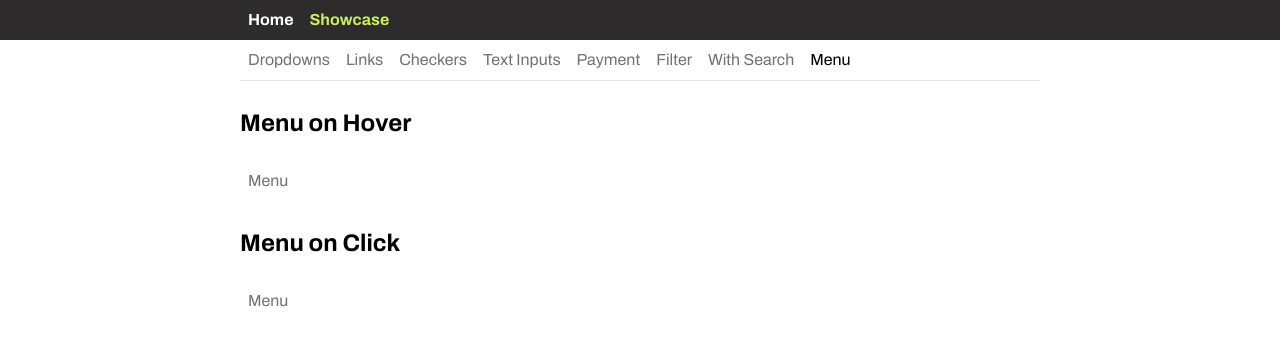
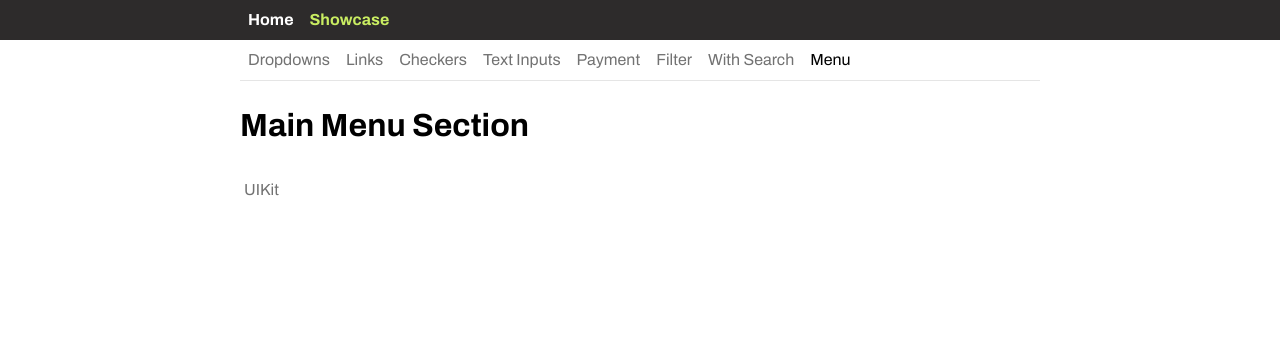
Before and after one commit to kamrade/auto-catalogue, a SvelteKit app: page /showcase/menu in a window 1280 px wide. Shown: the top 346 px of the page. Built offline with nearby package versions, Linux system fonts and the light colour scheme.

Commit message:
MainMenu Section

```diff
--- /dev/null
+++ b/src/lib/components/Menu/MainMenuSection.svelte
@@ -0,0 +1,120 @@
+<script lang="ts">
+  import { Menu, Link } from '$lib';
+
+  export let label = 'Menu Item';
+
+  let menuWrapperElementHover: HTMLParagraphElement;
+  let isHoverMenuVisible = false;
+  let menuHoverElement: HTMLDivElement;
+  let menu: HTMLDivElement;
+  let contentHeight = 0;
+
+  $: contentHeight = menu?.getBoundingClientRect().height || 0;
+
+  const showHoverMenu = () => (isHoverMenuVisible = true);
+  const hideHoverMenu = () => (isHoverMenuVisible = false);
+
+  const mouseEnterHandler = () => {
+    if (!isHoverMenuVisible) {
+      showHoverMenu();
+    }
+  };
+
+  const mouseLeaveHoverHandler = (e: MouseEvent) => {
+    let contains = menuHoverElement?.contains(e.relatedTarget as Node);
+    let equal = menuHoverElement === e.relatedTarget;
+    if (!contains && !equal) {
+      hideHoverMenu();
+    }
+  };
+</script>
+
+<div class="my-6">
+  <p
+    class={`dropdown-toggler ${isHoverMenuVisible ? 'dropdown-toggler-hover' : ''}`}
+    bind:this={menuWrapperElementHover}
+    on:mouseleave={mouseLeaveHoverHandler}
+  >
+    <!-- svelte-ignore a11y-no-static-element-interactions -->
+    <span on:mouseenter={mouseEnterHandler} class="dropdown-toggler-text"> {label} </span>
+    <Menu
+      bind:menuElement={menuHoverElement}
+      appearanceOnHover={true}
+      isVisible={isHoverMenuVisible}
+      hideMenu={hideHoverMenu}
+      parentElement={menuWrapperElementHover}
+      width={600}
+      {contentHeight}
+    >
+      <div class="menu" bind:this={menu}>
+        <div class="menu-column">
+          <h3 class="sub-title">UIKit</h3>
+          <div class="mb-2"><Link href="/showcase/dropdowns">Dropdowns</Link></div>
+          <div class="mb-2"><Link href="/showcase/links">Links</Link></div>
+          <div class="mb-2"><Link href="/showcase/checkers">Checkers</Link></div>
+          <div class="mb-2"><Link href="/showcase/text-inputs">Text Inputs</Link></div>
+          <div class="mb-2"><Link href="/showcase/payment-form">Payment</Link></div>
+          <div class="mb-2"><Link href="/showcase/filter-select">Filter</Link></div>
+          <div class="mb-2"><Link href="/showcase/dropdown-with-search">With Search</Link></div>
+          <div class="mb-2"><Link href="/showcase/menu">Menu</Link></div>
+
+        </div>
+        <div class="menu-column">
+          <h3 class="sub-title">Pages</h3>
+          <div class="mb-2"><Link href="/showcase/payment-form">Payment</Link></div>
+          <div class="mb-2"><Link href="/showcase/filter-select">Filter</Link></div>
+          <div class="mb-2"><Link href="/showcase/dropdown-with-search">With Search</Link></div>
+          <div class="mb-2"><Link href="/showcase/menu">Menu</Link></div>
+        </div>
+      </div>
+    </Menu>
+  </p>
+</div>
+
+<style lang="scss">
+  .dropdown-toggler {
+    color: var(--text-color-secondary);
+    transition: color 0.3s ease-in-out;
+    cursor: pointer;
+    padding: 0;
+    margin: 0;
+    display: inline-flex;
+    transition: all 0.3s ease-in-out;
+
+    &:hover {
+      color: var(--text-color-base);
+    }
+
+    &.dropdown-toggler-hover {
+      color: var(--text-color-base);
+    }
+
+    .dropdown-toggler-text {
+      padding: 0.25rem;
+    }
+  }
+
+  .sub-title {
+    padding: 0;
+    margin: 0 0 0.5rem 0;
+    font-size: 14px;
+    line-height: 20px;
+    text-transform: uppercase;
+    letter-spacing: 0.5px;
+    font-weight: 500;
+    color: var(--text-color-muted);
+  }
+
+  .menu {
+    border: 1px solid var(--line-base-100);
+    padding: 1.5rem;
+    background-color: var(--bg-control-100);
+    display: grid;
+    grid-template-columns: repeat(24, 1fr);
+
+    .menu-column {
+      grid-column: span 12;
+    }
+
+  }
+</style>
--- /dev/null
+++ b/src/lib/components/Menu/MainMenuSection.ts
@@ -0,0 +1,4 @@
+export interface IMainMenuItem {
+  link: string;
+  label: string;
+}
--- a/src/lib/components/Menu/Menu.svelte
+++ b/src/lib/components/Menu/Menu.svelte
@@ -11,6 +11,7 @@
   export let menuElement: HTMLDivElement | null = null;
   export let maxHeight = 200;
   export let width = 200;
+  export let contentHeight = 0;
 
   let x = 0;
   let y = 0;
@@ -56,6 +57,7 @@
       calculatePosition(parentElement);
     }
   }
+
 </script>
 
 <svelte:window bind:innerWidth bind:innerHeight bind:scrollY />
@@ -67,7 +69,7 @@
       on:mouseleave={mouseLeaveHandler}
       bind:this={menuElement}
       class="Menu"
-      style={`left: ${x}px; top: ${y}px; width: ${width}px; max-height: ${maxHeight}px`}
+      style={`left: ${x}px; top: ${y}px; width: ${width}px; max-height: ${maxHeight}px; height: ${contentHeight}px`}
     >
       <slot />
     </div>
--- a/src/lib/components/Menu/index.ts
+++ b/src/lib/components/Menu/index.ts
@@ -1,2 +1,5 @@
 import Menu from './Menu.svelte';
-export { Menu };
+import type { IMainMenuItem } from './MainMenuSection.js';
+import MainMenuSection from './MainMenuSection.svelte';
+export { Menu, MainMenuSection };
+export type { IMainMenuItem };
--- a/src/routes/showcase/menu/+page.svelte
+++ b/src/routes/showcase/menu/+page.svelte
@@ -1,104 +1,9 @@
 <script lang="ts">
-  import { Menu } from '$lib';
+  import { MainMenuSection } from '$lib';
 
-  let menuWrapperElementHover: HTMLParagraphElement;
-  let menuWrapperElementClick: HTMLParagraphElement;
-  let isHoverMenuVisible = false;
-  let isClickMenuVisible = false;
-
-  let menuHoverElement: HTMLDivElement;
-
-  const showHoverMenu = () => (isHoverMenuVisible = true);
-  const hideHoverMenu = () => (isHoverMenuVisible = false);
-
-  const showClickMenu = () => (isClickMenuVisible = true);
-  const hideClickMenu = () => (isClickMenuVisible = false);
-
-  const mouseEnterHandler = () => {
-    if (!isHoverMenuVisible) {
-      showHoverMenu();
-    }
-  };
-
-  const mouseLeaveHoverHandler = (e: MouseEvent) => {
-    let contains = menuHoverElement?.contains(e.relatedTarget as Node);
-    let equal = menuHoverElement === e.relatedTarget;
-    if (!contains && !equal) {
-      hideHoverMenu();
-    }
-  };
-
-  const mouseClickHandler = () => {
-    if (!isClickMenuVisible) {
-      showClickMenu();
-    }
-  };
 </script>
 
-<div class="my-6">
-  <h2>Menu on Hover</h2>
-  <p
-    class={`dropdown-toggler ${isHoverMenuVisible ? 'dropdown-toggler-hover' : ''}`}
-    bind:this={menuWrapperElementHover}
-    on:mouseleave={mouseLeaveHoverHandler}
-  >
-    <!-- svelte-ignore a11y-no-static-element-interactions -->
-    <span on:mouseenter={mouseEnterHandler} class="dropdown-toggler-text"> Menu </span>
-    <Menu
-      bind:menuElement={menuHoverElement}
-      appearanceOnHover={true}
-      isVisible={isHoverMenuVisible}
-      hideMenu={hideHoverMenu}
-      parentElement={menuWrapperElementHover}
-    >
-      <div class="menu">Menu</div>
-    </Menu>
-  </p>
-</div>
-
-<div class="my-6">
-  <h2>Menu on Click</h2>
-  <p class="dropdown-toggler" bind:this={menuWrapperElementClick}>
-    <!-- svelte-ignore a11y-no-static-element-interactions -->
-    <span on:mouseup={mouseClickHandler} class="dropdown-toggler-text">Menu</span>
-    <Menu
-      menuGap={12}
-      isVisible={isClickMenuVisible}
-      hideMenu={hideClickMenu}
-      parentElement={menuWrapperElementClick}
-    >
-      Menu
-    </Menu>
-  </p>
-</div>
-
-<style lang="scss">
-  .dropdown-toggler {
-    color: var(--text-color-secondary);
-    transition: color 0.3s ease-in-out;
-    cursor: pointer;
-    padding: 0;
-    margin: 0;
-    display: inline-flex;
-    transition: all 0.3s ease-in-out;
-
-    &:hover {
-      color: var(--text-color-base);
-      background-color: var(--bg-control-200);
-    }
-
-    &.dropdown-toggler-hover {
-      color: var(--text-color-base);
-      background-color: var(--bg-control-200);
-    }
-
-    .dropdown-toggler-text {
-      padding: 0.5rem;
-    }
-  }
-
-  .menu {
-    padding: 1.5rem;
-    background-color: #fff;
-  }
-</style>
+<h1>Main Menu Section</h1>
+<MainMenuSection
+  label="UIKit"
+/>
```
